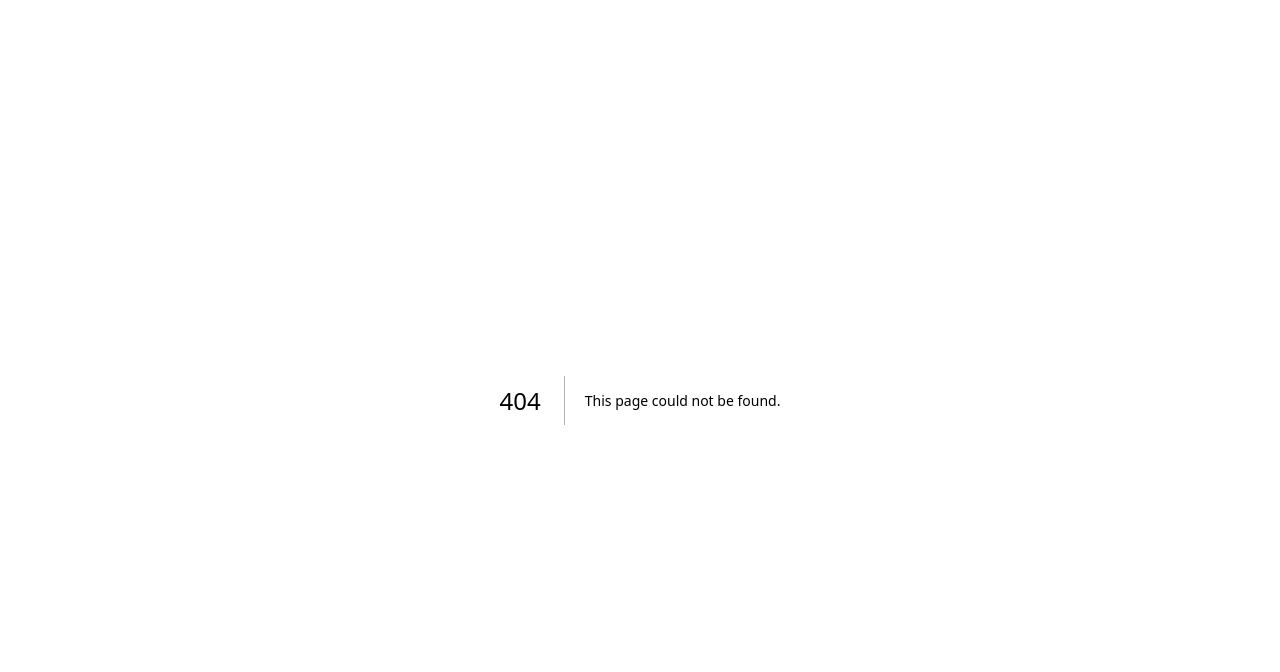
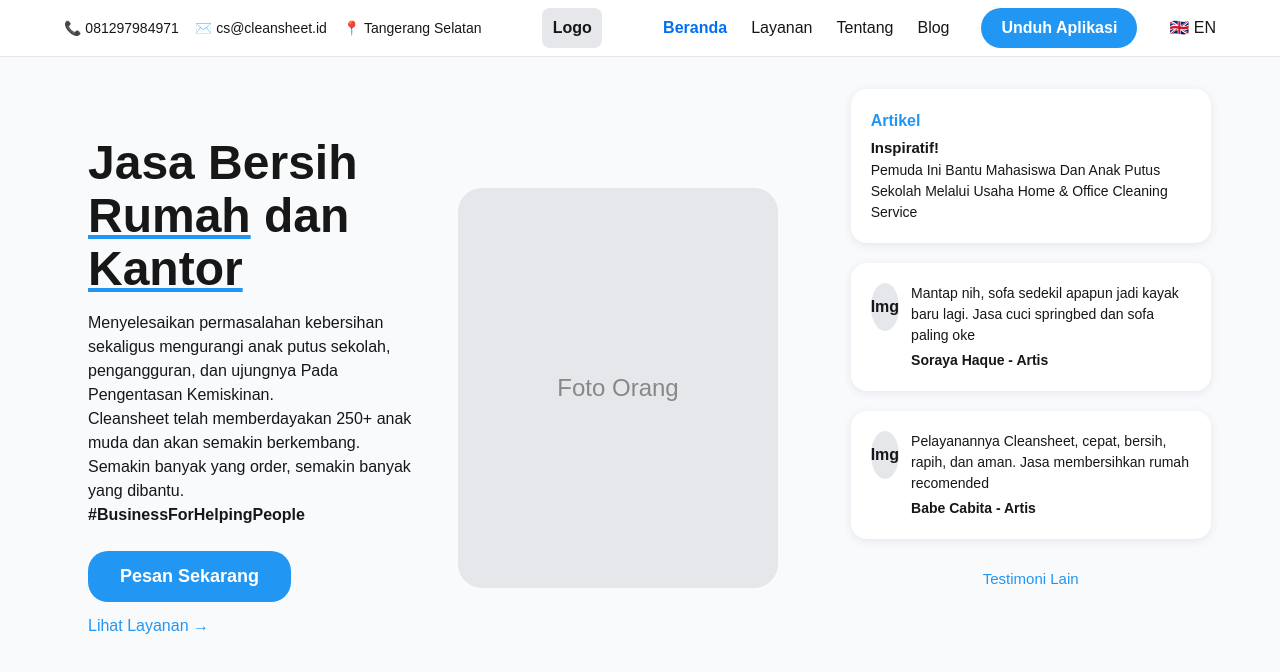
Before and after one commit to Zrahmsy/slicing_cleansheet, a Next.js app: page /landing in a window 1280 px wide. Before the commit this address had no page. Shown: the top 672 px of the page. Built offline with nearby package versions, Linux system fonts and the light colour scheme.

Commit message:
Landing Page
Tes halaman landing

```diff
--- /dev/null
+++ b/src/LandingHeader.tsx
@@ -0,0 +1,29 @@
+import React from "react";
+
+const LandingHeader = () => (
+  <header style={{ borderBottom: '1px solid #e5e7eb', padding: '8px 0', background: '#fff' }}>
+    <div style={{ display: 'flex', alignItems: 'center', justifyContent: 'space-between', maxWidth: 1200, margin: '0 auto', padding: '0 24px' }}>
+      {/* Kontak kiri */}
+      <div style={{ display: 'flex', alignItems: 'center', gap: 16 }}>
+        <span style={{ fontSize: 14 }}>📞 081297984971</span>
+        <span style={{ fontSize: 14 }}>✉️ cs@cleansheet.id</span>
+        <span style={{ fontSize: 14 }}>📍 Tangerang Selatan</span>
+      </div>
+      {/* Logo tengah */}
+      <div className="logo-placeholder" style={{ width: 60, height: 40, background: '#e5e7eb', borderRadius: 8, display: 'flex', alignItems: 'center', justifyContent: 'center', fontWeight: 'bold' }}>
+        Logo
+      </div>
+      {/* Menu kanan */}
+      <nav style={{ display: 'flex', alignItems: 'center', gap: 24 }}>
+        <a href="#" style={{ color: '#0070f3', fontWeight: 600 }}>Beranda</a>
+        <a href="#">Layanan</a>
+        <a href="#">Tentang</a>
+        <a href="#">Blog</a>
+        <button style={{ background: '#2196f3', color: '#fff', border: 'none', borderRadius: 20, padding: '8px 20px', fontWeight: 600, marginLeft: 8 }}>Unduh Aplikasi</button>
+        <span role="img" aria-label="EN" style={{ marginLeft: 8 }}>🇬🇧 EN</span>
+      </nav>
+    </div>
+  </header>
+);
+
+export default LandingHeader;
--- /dev/null
+++ b/src/LandingHero.tsx
@@ -0,0 +1,35 @@
+import React from "react";
+
+const LandingHero = () => (
+  <section style={{ background: '#f8fafc', padding: '48px 0' }}>
+    <div style={{ display: 'flex', alignItems: 'center', justifyContent: 'center', maxWidth: 1200, margin: '0 auto', gap: 40, padding: '0 24px' }}>
+      {/* Kiri: Judul, deskripsi, tombol */}
+      <div style={{ flex: 1, minWidth: 320 }}>
+        <h1 style={{ fontSize: 48, fontWeight: 700, marginBottom: 16, lineHeight: 1.1 }}>
+          Jasa Bersih <br />
+          <span style={{ textDecoration: 'underline', textDecorationColor: '#2196f3' }}>Rumah</span> dan <br />
+          <span style={{ textDecoration: 'underline', textDecorationColor: '#2196f3' }}>Kantor</span>
+        </h1>
+        <p style={{ fontSize: 16, marginBottom: 24 }}>
+          Menyelesaikan permasalahan kebersihan sekaligus mengurangi anak putus sekolah, pengangguran, dan ujungnya Pada Pengentasan Kemiskinan. <br />
+          Cleansheet telah memberdayakan 250+ anak muda dan akan semakin berkembang. Semakin banyak yang order, semakin banyak yang dibantu.<br />
+          <b>#BusinessForHelpingPeople</b>
+        </p>
+        <button style={{ background: '#2196f3', color: '#fff', border: 'none', borderRadius: 20, padding: '12px 32px', fontWeight: 600, fontSize: 18, marginBottom: 12 }}>
+          Pesan Sekarang
+        </button>
+        <div>
+          <a href="#" style={{ color: '#2196f3', fontWeight: 500, textDecoration: 'none', fontSize: 16 }}>Lihat Layanan &rarr;</a>
+        </div>
+      </div>
+      {/* Kanan: Foto orang */}
+      <div style={{ flex: 1, display: 'flex', justifyContent: 'center' }}>
+        <div className="foto-orang-placeholder" style={{ width: 320, height: 400, background: '#e5e7eb', borderRadius: 24, display: 'flex', alignItems: 'center', justifyContent: 'center', fontSize: 24, color: '#888' }}>
+          Foto Orang
+        </div>
+      </div>
+    </div>
+  </section>
+);
+
+export default LandingHero;
--- /dev/null
+++ b/src/LandingPage.tsx
@@ -0,0 +1,20 @@
+import React from "react";
+import LandingHeader from "./LandingHeader";
+import LandingHero from "./LandingHero";
+import LandingTestimoniArtikel from "./LandingTestimoniArtikel";
+
+const LandingPage = () => (
+  <div style={{ background: '#f8fafc', minHeight: '100vh' }}>
+    <LandingHeader />
+    <div style={{ display: 'flex', flexDirection: 'row', justifyContent: 'center', alignItems: 'flex-start', maxWidth: 1200, margin: '0 auto', gap: 40, padding: '32px 24px' }}>
+      <div style={{ flex: 2 }}>
+        <LandingHero />
+      </div>
+      <div style={{ flex: 1, minWidth: 340 }}>
+        <LandingTestimoniArtikel />
+      </div>
+    </div>
+  </div>
+);
+
+export default LandingPage;
--- /dev/null
+++ b/src/LandingTestimoniArtikel.tsx
@@ -0,0 +1,39 @@
+import React from "react";
+
+const LandingTestimoniArtikel = () => (
+  <aside style={{ maxWidth: 360, margin: '0 auto', display: 'flex', flexDirection: 'column', gap: 20 }}>
+    {/* Artikel */}
+    <div style={{ background: '#fff', borderRadius: 16, boxShadow: '0 2px 8px #e5e7eb', padding: 20 }}>
+      <div style={{ color: '#2196f3', fontWeight: 700, fontSize: 16, marginBottom: 4 }}>Artikel</div>
+      <div style={{ fontWeight: 700, fontSize: 15 }}>Inspiratif!</div>
+      <div style={{ fontSize: 14 }}>
+        Pemuda Ini Bantu Mahasiswa Dan Anak Putus Sekolah Melalui Usaha Home & Office Cleaning Service
+      </div>
+    </div>
+    {/* Testimoni 1 */}
+    <div style={{ background: '#fff', borderRadius: 16, boxShadow: '0 2px 8px #e5e7eb', padding: 20, display: 'flex', gap: 12 }}>
+      <div style={{ width: 48, height: 48, borderRadius: '50%', background: '#e5e7eb', display: 'flex', alignItems: 'center', justifyContent: 'center', fontWeight: 700 }}>Img</div>
+      <div>
+        <div style={{ fontSize: 14, marginBottom: 4 }}>
+          Mantap nih, sofa sedekil apapun jadi kayak baru lagi. Jasa cuci springbed dan sofa paling oke
+        </div>
+        <div style={{ fontWeight: 700, fontSize: 14 }}>Soraya Haque - Artis</div>
+      </div>
+    </div>
+    {/* Testimoni 2 */}
+    <div style={{ background: '#fff', borderRadius: 16, boxShadow: '0 2px 8px #e5e7eb', padding: 20, display: 'flex', gap: 12 }}>
+      <div style={{ width: 48, height: 48, borderRadius: '50%', background: '#e5e7eb', display: 'flex', alignItems: 'center', justifyContent: 'center', fontWeight: 700 }}>Img</div>
+      <div>
+        <div style={{ fontSize: 14, marginBottom: 4 }}>
+          Pelayanannya Cleansheet, cepat, bersih, rapih, dan aman. Jasa membersihkan rumah recomended
+        </div>
+        <div style={{ fontWeight: 700, fontSize: 14 }}>Babe Cabita - Artis</div>
+      </div>
+    </div>
+    <div style={{ textAlign: 'center', marginTop: 8 }}>
+      <a href="#" style={{ color: '#2196f3', fontWeight: 500, textDecoration: 'none', fontSize: 15 }}>Testimoni Lain</a>
+    </div>
+  </aside>
+);
+
+export default LandingTestimoniArtikel;
--- /dev/null
+++ b/src/app/landing/page.tsx
@@ -0,0 +1,5 @@
+import LandingPage from '../../LandingPage';
+
+export default function Landing() {
+  return <LandingPage />;
+}
```
